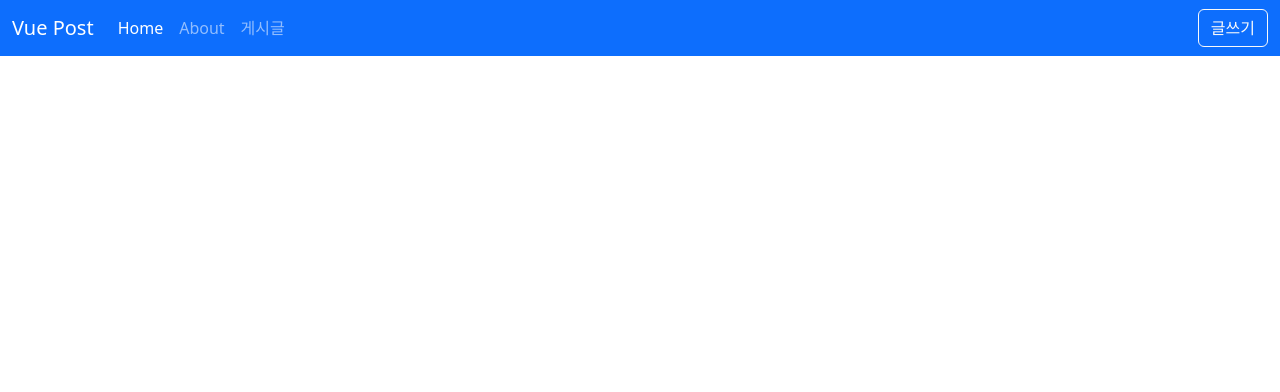
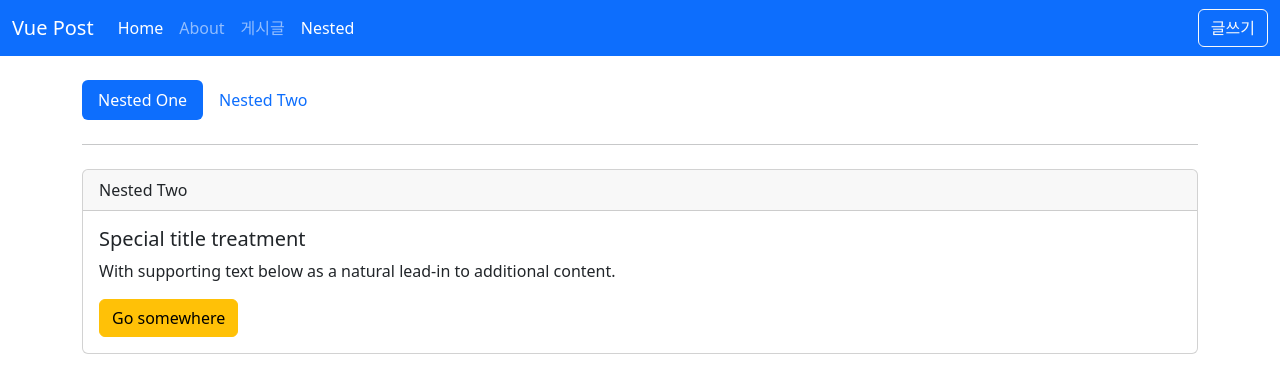
Before and after one commit to DoctorK4/vue3-posts, a Vue app: page /nested/one in a window 1280 px wide. Shown: the top 392 px of the page. Built offline with nearby package versions, Linux system fonts and the light colour scheme.

Commit message:
feat: 404 페이지 & 중첩라우트 구현

```diff
--- a/src/layouts/TheHeader.vue
+++ b/src/layouts/TheHeader.vue
@@ -32,6 +32,11 @@
                   >게시글</RouterLink
                 >
               </li>
+              <li class="nav-item">
+                <RouterLink class="nav-link" active-class="active" to="/nested"
+                  >Nested</RouterLink
+                >
+              </li>
             </ul>
             <div class="d-flex" role="search">
               <button
--- a/src/router/index.js
+++ b/src/router/index.js
@@ -5,6 +5,11 @@
 import PostDetailView from '@/views/posts/PostDetailView.vue';
 import PostEditView from '@/views/posts/PostEditView.vue';
 import PostListView from '@/views/posts/PostListView.vue';
+import NotFoundView from '@/views/NotFound/NotFoundView.vue';
+import NestedView from '@/views/nested/NestedView.vue';
+import NestedOneView from '@/views/nested/NestedOneView.vue';
+import NestedTwoView from '@/views/nested/NestedTwoView.vue';
+import NestedHomeView from '@/views/nested/NestedHomeView.vue';
 
 const routes = [
   {
@@ -37,6 +42,29 @@
     component: PostEditView,
     name: 'PostEdit',
   },
+  {
+    path: '/nested',
+    component: NestedView,
+    name: 'Nested',
+    children: [
+      {
+        path: '',
+        name: 'NestedHome',
+        component: NestedHomeView,
+      },
+      {
+        path: 'one',
+        name: 'NestedOne',
+        component: NestedOneView,
+      },
+      {
+        path: 'two',
+        name: 'NestedTwo',
+        component: NestedTwoView,
+      },
+    ],
+  },
+  { path: '/:pathMatch(.*)*', name: 'NotFound', component: NotFoundView },
 ];
 
 const router = createRouter({
--- /dev/null
+++ b/src/views/NotFound/NotFoundView.vue
@@ -0,0 +1,16 @@
+<template>
+  <div class="text-center py-5">
+    <h1>Oops</h1>
+    <h2>404 Not Found</h2>
+    <div class="text-muted">요청한 페이지를 찾을 수 없습니다!</div>
+    <div class="mt-4">
+      <RouterLink to="/">
+        <button class="btn btn-primary">홈으로 이동</button>
+      </RouterLink>
+    </div>
+  </div>
+</template>
+
+<script setup></script>
+
+<style lang="scss" scoped></style>
--- /dev/null
+++ b/src/views/nested/NestedHomeView.vue
@@ -0,0 +1,14 @@
+<template>
+  <div>
+    <div class="card">
+      <div class="card-header">Nested Home</div>
+      <div class="card-body">
+        <h1 class="card-title">Nested Routes Home...</h1>
+      </div>
+    </div>
+  </div>
+</template>
+
+<script setup></script>
+
+<style lang="scss" scoped></style>
--- /dev/null
+++ b/src/views/nested/NestedOneView.vue
@@ -0,0 +1,18 @@
+<template>
+  <div>
+    <div class="card">
+      <div class="card-header">Nested Two</div>
+      <div class="card-body">
+        <h5 class="card-title">Special title treatment</h5>
+        <p class="card-text">
+          With supporting text below as a natural lead-in to additional content.
+        </p>
+        <a href="#" class="btn btn-warning">Go somewhere</a>
+      </div>
+    </div>
+  </div>
+</template>
+
+<script setup></script>
+
+<style lang="scss" scoped></style>
--- /dev/null
+++ b/src/views/nested/NestedTwoView.vue
@@ -0,0 +1,18 @@
+<template>
+  <div>
+    <div class="card">
+      <div class="card-header">Nested One</div>
+      <div class="card-body">
+        <h5 class="card-title">Special title treatment</h5>
+        <p class="card-text">
+          With supporting text below as a natural lead-in to additional content.
+        </p>
+        <a href="#" class="btn btn-danger">Go somewhere</a>
+      </div>
+    </div>
+  </div>
+</template>
+
+<script setup></script>
+
+<style lang="scss" scoped></style>
--- /dev/null
+++ b/src/views/nested/NestedView.vue
@@ -0,0 +1,28 @@
+<template>
+  <div>
+    <ul class="nav nav-pills">
+      <li class="nav-item">
+        <RouterLink
+          class="nav-link"
+          active-class="active"
+          :to="{ name: 'NestedOne', replace: true }"
+          >Nested One</RouterLink
+        >
+      </li>
+      <li class="nav-item">
+        <RouterLink
+          class="nav-link"
+          active-class="active"
+          :to="{ name: 'NestedTwo', replace: true }"
+          >Nested Two</RouterLink
+        >
+      </li>
+    </ul>
+    <hr class="my-4" />
+    <RouterView></RouterView>
+  </div>
+</template>
+
+<script setup></script>
+
+<style lang="scss" scoped></style>
```
